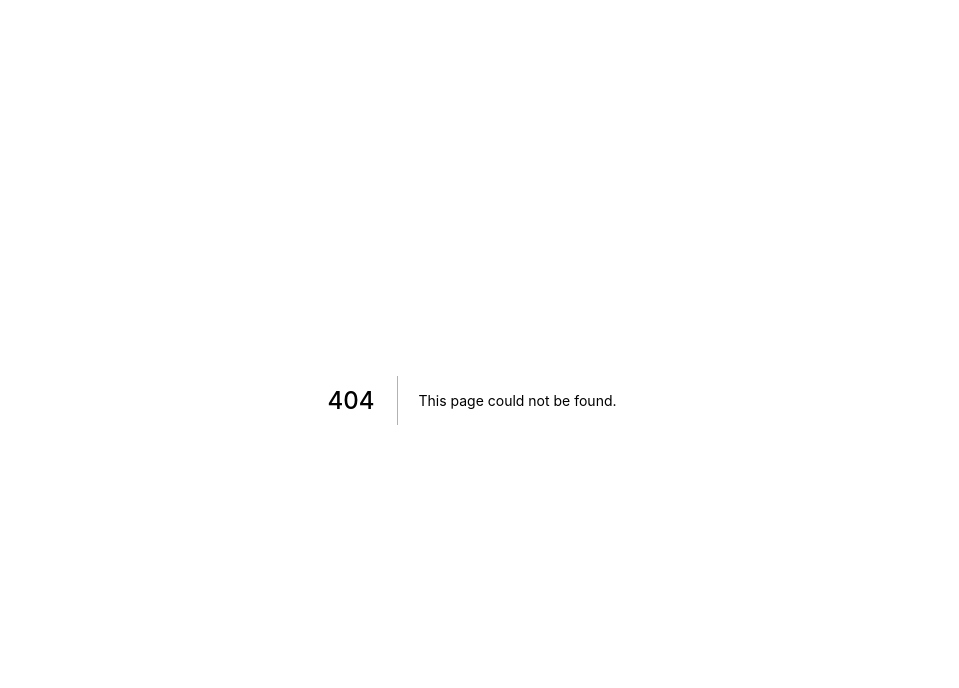
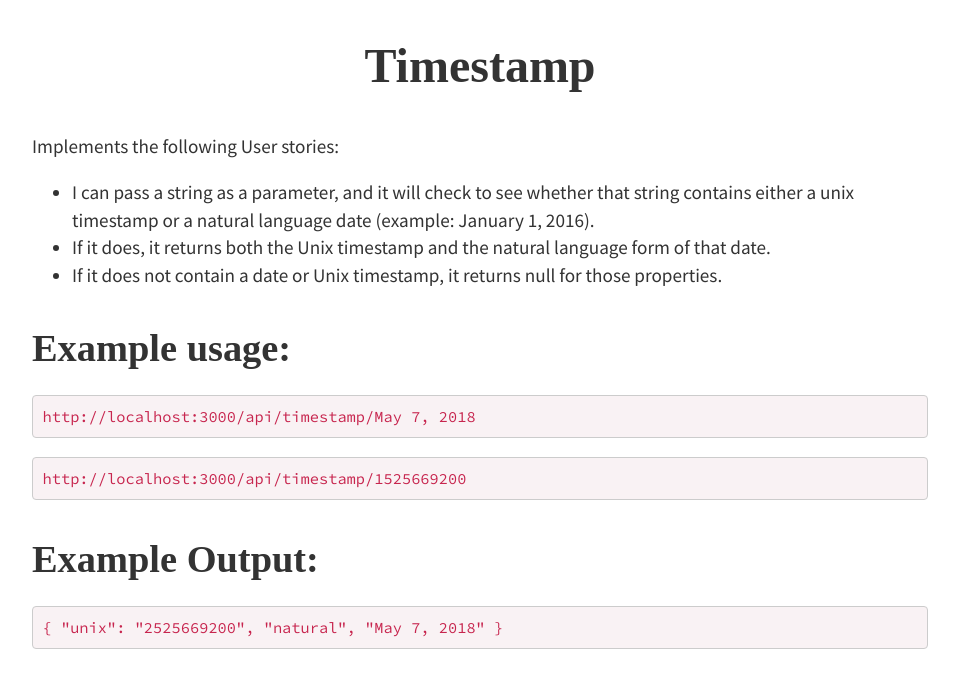
Before and after one commit to thancock20/multi-api, a Next.js app: page /timestamp in a window 1280 px wide. Before the commit this address had no page. Shown: the top 688 px of the page, without its empty margins (168-1127 px from the left). Built offline with nearby package versions, Linux system fonts and the light colour scheme; a web font is replaced by a local one.

Commit message:
Add timestamp api

```diff
--- a/api/router.js
+++ b/api/router.js
@@ -1,9 +1,10 @@
 const Router = require('koa-router');
+const timestamp = require('./timestamp');
 
 const router = new Router();
 
-router.get('/', ctx => {
-  ctx.body = 'Hello, World!';
+router.get('/timestamp/:date', ctx => {
+  ctx.body = timestamp(ctx.params);
 });
 
 module.exports = router;
--- a/pages/index.js
+++ b/pages/index.js
@@ -1,5 +1,6 @@
 import Code from '../components/Code';
 import Layout from '../components/Layout';
+import Link from 'next/link';
 
 const code = `const sum = (a, b) => a + b;
 console.log(sum(1,2)) // 3`;
@@ -10,6 +11,9 @@ const Index = () => (
       <p>Hello, World!</p>
       <h2>Some code:</h2>
       <Code>{code}</Code>
+      <Link href="/timestamp">
+        <a>timestamp</a>
+      </Link>
     </React.Fragment>
   </Layout>
 );
--- /dev/null
+++ b/pages/timestamp.js
@@ -0,0 +1,46 @@
+import Code from '../components/Code';
+import Layout from '../components/Layout';
+
+const Timestamp = ({ hostname }) => (
+  <Layout title="Timestamp">
+    <p>Implements the following User stories:</p>
+    <ul>
+      <li>
+        I can pass a string as a parameter, and it will check to see whether
+        that string contains either a unix timestamp or a natural language date
+        (example: January 1, 2016).
+      </li>
+      <li>
+        If it does, it returns both the Unix timestamp and the natural language
+        form of that date.
+      </li>
+      <li>
+        If it does not contain a date or Unix timestamp, it returns null for
+        those properties.
+      </li>
+    </ul>
+
+    <h2>Example usage:</h2>
+    <Code>{hostname}/api/timestamp/May 7, 2018</Code>
+    <Code>{hostname}/api/timestamp/1525669200</Code>
+
+    <h2>Example Output:</h2>
+    <Code>{`{ "unix": "2525669200", "natural", "May 7, 2018" }`}</Code>
+  </Layout>
+);
+
+Timestamp.getInitialProps = ({ req }) => {
+  if (req) {
+    return {
+      hostname: `http://${req.headers.host}`
+    };
+  }
+  return {
+    hostname:
+      location.hostname === 'localhost'
+        ? `http://localhost:${location.port}`
+        : `${location.protocol}//${location.hostname}`
+  };
+};
+
+export default Timestamp;
```
Also changed, not shown: api/timestamp.js (added, +15 -0 lines), package.json (+8 -4 lines), 1 other file (tests, documents, lock files or other folders).
